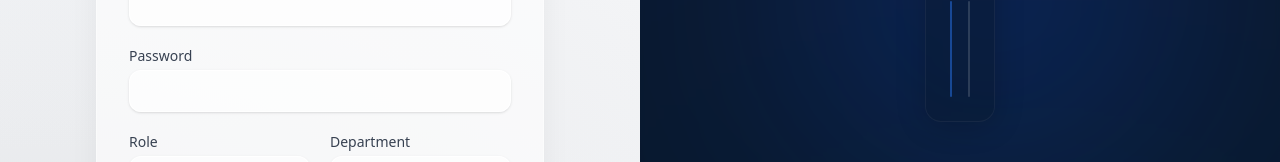
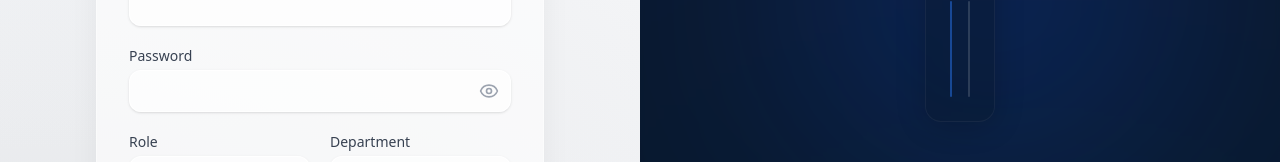
Before and after one commit to gxcfr/GoalFlow, a React (Vite) app: page /signup in a window 1280 px wide. Shown: the part 403-565 px from the top of the page. Built offline with nearby package versions, Linux system fonts and the light colour scheme; no server answers.

Commit message:
Phase 1 error and bug fixes

```diff
--- a/src/components/Layout.tsx
+++ b/src/components/Layout.tsx
@@ -14,12 +14,10 @@ export default function Layout() {
       case 'Manager_L1':
         return [
           { name: 'My Team', href: '/manager', icon: Users },
-          { name: 'My Goals', href: '/goals', icon: TargetIcon },
         ];
       case 'Admin_HR':
         return [
           { name: 'Admin Dashboard', href: '/admin', icon: LayoutDashboard },
-          { name: 'Settings', href: '/admin/settings', icon: Settings },
         ];
       default:
         return [];
--- a/src/pages/Login.tsx
+++ b/src/pages/Login.tsx
@@ -1,12 +1,13 @@
 import React, { useState } from 'react';
 import { useNavigate, Link } from 'react-router-dom';
 import { supabase } from '../lib/supabase';
-import { Target, AlertCircle, ArrowRight } from 'lucide-react';
+import { Target, AlertCircle, ArrowRight, Eye, EyeOff } from 'lucide-react';
 
 export default function Login() {
   const navigate = useNavigate();
   const [email, setEmail] = useState('');
   const [password, setPassword] = useState('');
+  const [showPassword, setShowPassword] = useState(false);
   const [error, setError] = useState<string | null>(null);
   const [loading, setLoading] = useState(false);
 
@@ -86,14 +87,23 @@ export default function Login() {
 
               <div className="space-y-1">
                 <label className="block text-sm font-medium text-gray-700">Password</label>
+                <div className="relative">
                   <input
-                  type="password"
+                    type={showPassword ? "text" : "password"}
                     required
                     value={password}
                     onChange={(e) => setPassword(e.target.value)}
                     className="appearance-none block w-full px-4 py-3 bg-white/60 border border-white/80 rounded-xl shadow-sm placeholder-gray-400 focus:outline-none focus:ring-2 focus:ring-blue-500 focus:border-transparent focus:bg-white transition-all sm:text-sm"
                     placeholder="••••••••"
                   />
+                  <button
+                    type="button"
+                    className="absolute inset-y-0 right-0 pr-3 flex items-center text-gray-400 hover:text-gray-600"
+                    onClick={() => setShowPassword(!showPassword)}
+                  >
+                    {showPassword ? <EyeOff className="h-5 w-5" /> : <Eye className="h-5 w-5" />}
+                  </button>
+                </div>
               </div>
 
               <button
--- a/src/pages/Signup.tsx
+++ b/src/pages/Signup.tsx
@@ -1,7 +1,7 @@
 import React, { useState } from 'react';
 import { useNavigate, Link } from 'react-router-dom';
 import { supabase } from '../lib/supabase';
-import { Target, AlertCircle, Info, ArrowRight } from 'lucide-react';
+import { Target, AlertCircle, Info, ArrowRight, Eye, EyeOff } from 'lucide-react';
 
 export default function Signup() {
   const navigate = useNavigate();
@@ -12,6 +12,7 @@ export default function Signup() {
     role: 'Employee',
     department: 'Engineering'
   });
+  const [showPassword, setShowPassword] = useState(false);
   const [error, setError] = useState<string | null>(null);
   const [loading, setLoading] = useState(false);
 
@@ -95,7 +96,16 @@ export default function Signup() {
 
                 <div className="sm:col-span-2">
                   <label className="block text-sm font-medium text-gray-700 mb-1">Password</label>
-                  <input name="password" type="password" required value={formData.password} onChange={handleChange} className="w-full px-4 py-2.5 bg-white/60 border border-white/80 rounded-xl shadow-sm focus:outline-none focus:ring-2 focus:ring-blue-500 transition-all sm:text-sm" />
+                  <div className="relative">
+                    <input name="password" type={showPassword ? "text" : "password"} required value={formData.password} onChange={handleChange} className="w-full px-4 py-2.5 bg-white/60 border border-white/80 rounded-xl shadow-sm focus:outline-none focus:ring-2 focus:ring-blue-500 transition-all sm:text-sm" />
+                    <button
+                      type="button"
+                      className="absolute inset-y-0 right-0 pr-3 flex items-center text-gray-400 hover:text-gray-600"
+                      onClick={() => setShowPassword(!showPassword)}
+                    >
+                      {showPassword ? <EyeOff className="h-5 w-5" /> : <Eye className="h-5 w-5" />}
+                    </button>
+                  </div>
                 </div>
 
                 <div>
```
Lines whose indentation alone changed are shown as unchanged.
